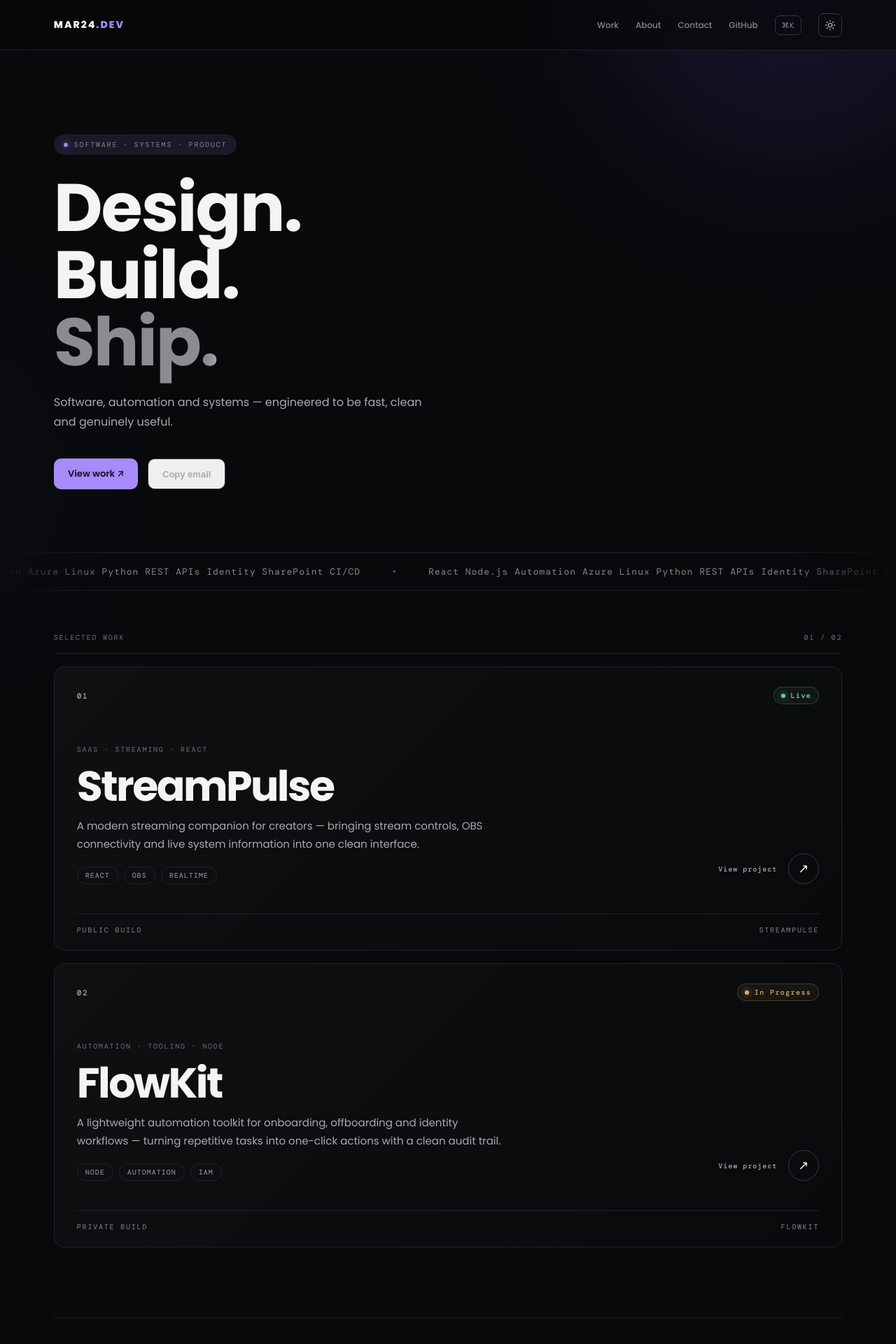
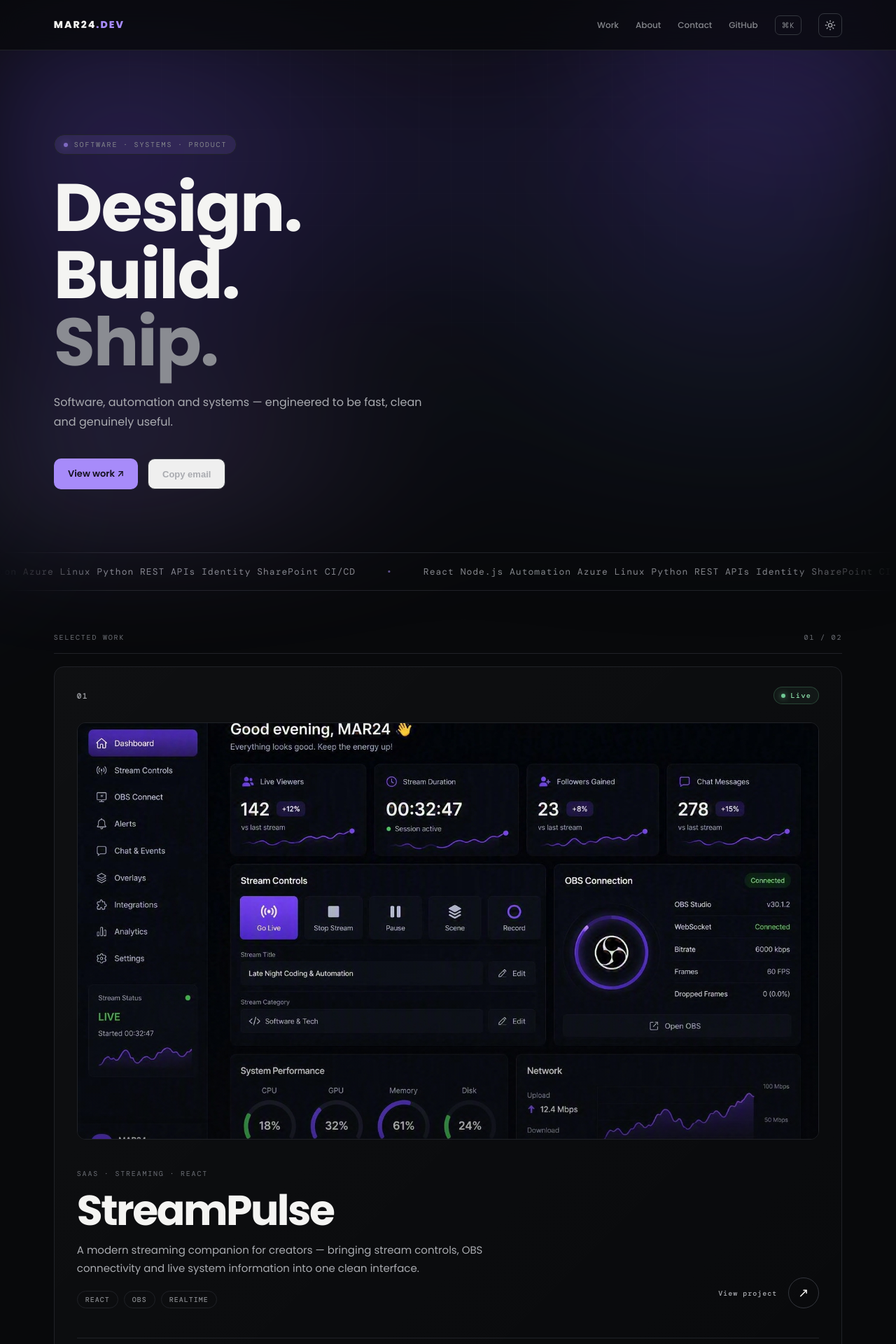
Before and after one commit to mpaguaga/mar24.dev, a React (Vite) app: page / in a window 1280 px wide. Shown: the top 1920 px of the page at 70% size. Built offline with nearby package versions, Linux system fonts and the light colour scheme.

Commit message:
Add Formspree form ID, project previews, animated hero background

```diff
--- a/src/main.jsx
+++ b/src/main.jsx
@@ -270,6 +270,7 @@ function App() {
 
       <main className="main">
         <section className="intro">
+          <div className="mesh" />
           <span className="eyebrow reveal d1"><i className="statusDot" />Software · Systems · Product</span>
           <h1 className="reveal d2">Design.<br />Build.<br /><span className="shimmer">Ship.</span></h1>
           <p className="introText reveal d3">Software, automation and systems — engineered to be fast, clean and genuinely useful.</p>
@@ -293,6 +294,10 @@ function App() {
 
           <a className="projectCard" href="https://stream-pulse-beta.vercel.app/" target="_blank" rel="noreferrer">
             <div className="projectTop"><span className="projectNumber">01</span><span className="live"><i />Live</span></div>
+            <div className="projectPreview">
+              <img src="/streampulse.png" alt="StreamPulse dashboard preview" loading="lazy"
+                   onError={(e) => { e.currentTarget.style.display = "none"; }} />
+            </div>
             <div className="projectContent">
               <div>
                 <span className="projectMeta">SaaS · Streaming · React</span>
@@ -307,6 +312,10 @@ function App() {
 
           <a className="projectCard" href="https://github.com/" target="_blank" rel="noreferrer">
             <div className="projectTop"><span className="projectNumber">02</span><span className="live soon"><i />In Progress</span></div>
+            <div className="projectPreview">
+              <img src="/flowkit.png" alt="FlowKit dashboard preview" loading="lazy"
+                   onError={(e) => { e.currentTarget.style.display = "none"; }} />
+            </div>
             <div className="projectContent">
               <div>
                 <span className="projectMeta">Automation · Tooling · Node</span>
--- a/src/styles.css
+++ b/src/styles.css
@@ -101,6 +101,30 @@ a { color: inherit; text-decoration: none; }
 }
 .ambientOne { width: 540px; height: 540px; top: -300px; right: -120px; background: #6547c8; opacity: .16; }
 .ambientTwo { width: 440px; height: 440px; top: 460px; left: -340px; background: #29365c; opacity: .10; }
+
+/* Animated gradient mesh behind hero */
+.mesh {
+  position: absolute;
+  top: -10%; left: -10%;
+  width: 120%; height: 760px;
+  z-index: 0;
+  pointer-events: none;
+  filter: blur(90px);
+  opacity: .55;
+  background:
+    radial-gradient(38% 44% at 20% 30%, rgba(124,92,245,.55), transparent 60%),
+    radial-gradient(34% 40% at 78% 24%, rgba(101,71,200,.45), transparent 60%),
+    radial-gradient(40% 46% at 62% 66%, rgba(41,54,92,.5), transparent 62%),
+    radial-gradient(30% 38% at 30% 74%, rgba(167,139,250,.4), transparent 60%);
+  background-size: 200% 200%;
+  animation: meshDrift 18s ease-in-out infinite alternate;
+}
+[data-theme="light"] .mesh { opacity: .35; }
+@keyframes meshDrift {
+  0%   { background-position: 0% 0%, 100% 0%, 60% 100%, 20% 80%; }
+  50%  { background-position: 30% 40%, 70% 30%, 40% 70%, 50% 50%; }
+  100% { background-position: 60% 20%, 40% 60%, 80% 40%, 10% 90%; }
+}
 
 .grain {
   position: fixed;
@@ -259,7 +283,31 @@ a { color: inherit; text-decoration: none; }
 .live i { width: 6px; height: 6px; border-radius: 50%; background: #70c995; box-shadow: 0 0 9px rgba(112,201,149,.8); }
 .live.soon { color: #d7b56a; border-color: rgba(215,181,106,.25); background: rgba(215,181,106,.06); }
 .live.soon i { background: #d7b56a; box-shadow: 0 0 9px rgba(215,181,106,.8); }
-.projectContent { min-height: 200px; display: flex; justify-content: space-between; align-items: end; gap: 40px; padding: 50px 0 42px; }
+/* Project preview image */
+.projectPreview {
+  margin: 26px 0 4px;
+  border-radius: 12px;
+  overflow: hidden;
+  border: 1px solid var(--line);
+  position: relative;
+  aspect-ratio: 16 / 9;
+  background: linear-gradient(135deg, rgba(124,92,245,.18), rgba(41,54,92,.12));
+}
+.projectPreview img {
+  width: 100%; height: 100%;
+  object-fit: cover;
+  display: block;
+  transition: transform .5s cubic-bezier(.2,.7,.2,1);
+}
+.projectCard:hover .projectPreview img { transform: scale(1.04); }
+.projectPreview::after {
+  content: "";
+  position: absolute; inset: 0;
+  background: linear-gradient(to top, rgba(8,9,11,.35), transparent 55%);
+  pointer-events: none;
+}
+
+.projectContent { min-height: 200px; display: flex; justify-content: space-between; align-items: end; gap: 40px; padding: 30px 0 42px; }
 .projectContent h2 { margin: 14px 0 15px; font-size: clamp(38px, 5vw, 60px); letter-spacing: -2.5px; line-height: .95; }
 .projectContent p { max-width: 620px; margin: 0; color: var(--soft); font-size: 15px; line-height: 1.7; }
 .tags { margin-top: 20px; display: flex; gap: 8px; flex-wrap: wrap; }
```
Also changed, not shown: public/flowkit.png (added), public/streampulse.png (added).
